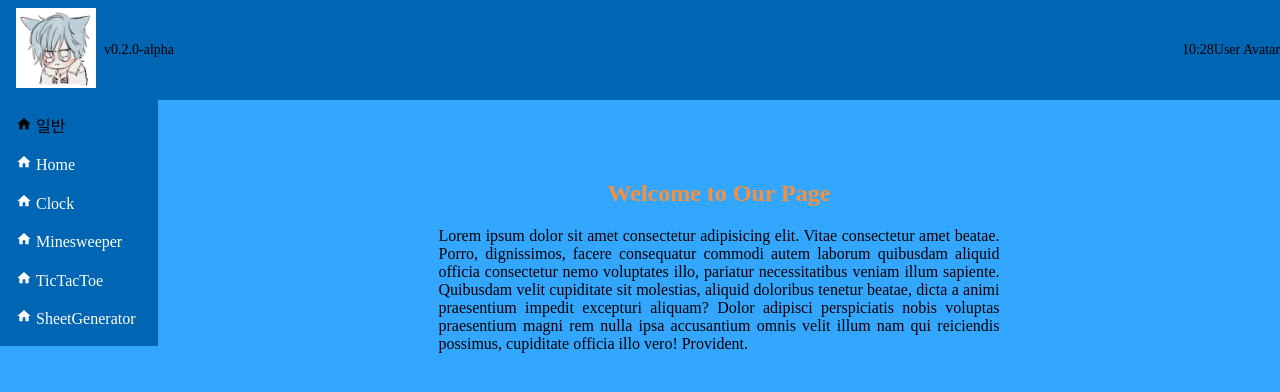
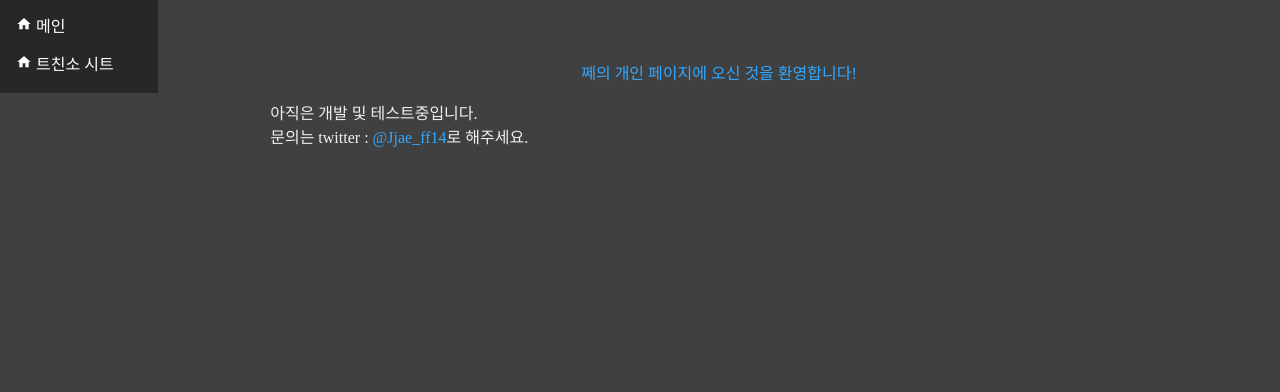
Before and after one commit to KangDohwa/kangdohwa.github.io, a React (Create React App) app: page /home in a window 1280 px wide. Shown: the top 392 px of the page. Built offline with nearby package versions, Linux system fonts and the light colour scheme.

Commit message:
minor. changing page layout for sheet generator

```diff
--- a/src/App.js
+++ b/src/App.js
@@ -1,5 +1,6 @@
 import React from "react";
 import { BrowserRouter, Route, Routes } from "react-router-dom";
+import RouteChangeTracker from "./RouteChangeTracker";
 
 import Info from "../package.json";
 
@@ -11,14 +12,13 @@ import Clock from "./component/Clock";
 import Minesweeper from "./component/Minesweeper/Minesweeper";
 import TicTacToe from "./component/TicTacToe/Board";
 import SheetGenerator from "./component/SheetGenerator/Core";
-import RouteChangeTracker from "./RouteChangeTracker";
 
 function App(props) {
   return (
     <div className = "App">
-      <div className = "App-Header">
+      {/* <div className = "App-Header">
         <Header version = {Info.version}/>
-      </div>
+      </div> */}
       <div className = "App-Body">
         <div className = "App-Nav">
           <Nav />
--- a/src/index.js
+++ b/src/index.js
@@ -9,7 +9,7 @@ const root = ReactDOM.createRoot(document.getElementById("root"));
 root.render(
   <React.StrictMode>
     <BrowserRouter>
-    <App />
+      <App />
     </BrowserRouter>
   </React.StrictMode>
 );
--- a/src/pages/Home.js
+++ b/src/pages/Home.js
@@ -1,36 +1,36 @@
 import React from 'react';
 
-const HomeStyle = {
-  width: '50%',
-  margin: 'auto',
-  transform: 'translateY(60px)',
-  textAlign: 'justify',
-};
+// import "./Home.scss";
 
-const HeaderStyle = {
-  textAlign: 'center',
-  margin: '0px',
-  color: '#f5913e',
-};
+// const HomeStyle = {
+//   width: '80%',
+//   margin: 'auto',
+//   transform: 'translateY(60px)',
+//   // textAlign: 'justify',
+//   color: '#f0f0f0',
+// };
 
-const Home = () => (
+// const HeaderStyle = {
+//   textAlign: 'center',
+//   margin: '0px',
+//   color: '#33a7ff',
+// };
+
+function Home() {
+
+  return (
   <>
-    <div class="component"style={HomeStyle}>
-      <header style={HeaderStyle}>
-        <h2>Welcome to Our Page </h2>
+    <div className = "MainHome">
+      <header>
+        쩨의 개인 페이지에 오신 것을 환영합니다!
       </header>
       <p>
-        Lorem ipsum dolor sit amet consectetur adipisicing elit.
-        Vitae consectetur amet beatae. Porro, dignissimos,
-        facere consequatur commodi autem laborum quibusdam aliquid
-        officia consectetur nemo voluptates illo, pariatur necessitatibus
-        veniam illum sapiente. Quibusdam velit cupiditate sit molestias,
-        aliquid doloribus tenetur beatae, dicta a animi praesentium impedit
-        excepturi aliquam? Dolor adipisci perspiciatis nobis voluptas
-        praesentium magni rem nulla ipsa accusantium omnis velit illum
-        nam qui reiciendis possimus, cupiditate officia illo vero! Provident.
+        아직은 개발 및 테스트중입니다.<br />
+        문의는 twitter : <a href="https://www.twitter.com/Jjae_ff14">@Jjae_ff14</a>로 해주세요.
       </p>
     </div>
   </>
-);
+  );
+};
+
 export default Home;
--- /dev/null
+++ b/src/pages/Home.scss
@@ -0,0 +1,13 @@
+.MainHome {
+    width: 80%;
+    margin: auto;
+    transform: translateY(60px);
+    // textAlign: 'justify';
+    color: #f0f0f0;
+
+  div {
+    text-align: center;
+    margin: 0px;
+    color: #33a7ff;
+  }
+}
--- a/src/pages/Nav.js
+++ b/src/pages/Nav.js
@@ -21,15 +21,15 @@ function Nav(props) {
     <>
       <div className = "Nav">
         <ul>
-          <li className = "Nav-Cat1">
+          {/* <li className = "Nav-Cat1">
             <MdHome /> 일반
-          </li>
+          </li> */}
           <Link to = "/home">
             <li className = "Nav-Home">
-              <MdHome /> Home
+              <MdHome /> 메인
             </li>
           </Link>
-          <Link to = "/clock">
+          {/* <Link to = "/clock">
             <li className = "Nav-Clock">
               <MdHome /> <span>Clock</span>
             </li>
@@ -43,10 +43,10 @@ function Nav(props) {
             <li className = "Nav-TicTacToe">
               <MdHome /> <span>TicTacToe</span>
             </li>
-          </Link>
+          </Link> */}
           <Link to = "/sheetgenerator">
             <li className = "Nav-SheetGenerator">
-              <MdHome /> <span>SheetGenerator</span>
+              <MdHome /> <span>트친소 시트</span>
             </li>
           </Link>
         </ul>
--- a/src/style.scss
+++ b/src/style.scss
@@ -1,7 +1,12 @@
 $Header-Height: 80px;
-$color-bg: #0065b2;
-$color-base: #33a7ff;
+
+$color-bg: #272727;
+$color-base: #404040;
 $color-contrast: #ffffff;
+
+// $color-bg: #0065b2;
+// $color-base: #33a7ff;
+// $color-contrast: #ffffff;
 
 body {
   margin: 0;
@@ -11,6 +16,25 @@ body {
   -moz-osx-font-smoothing: grayscale;
 }
 
+.MainHome {
+  header {
+    text-align: center;
+    margin: 0px;
+    color: #33a7ff;
+  }
+
+  width: 80%;
+  margin: auto;
+  transform: translateY(60px);
+  // textAlign: 'justify';
+  color: #f0f0f0;
+
+  a {
+    text-decoration: none;
+    color: #33a7ff;
+  }
+
+}
 
 .App {
   &-Header {
```
